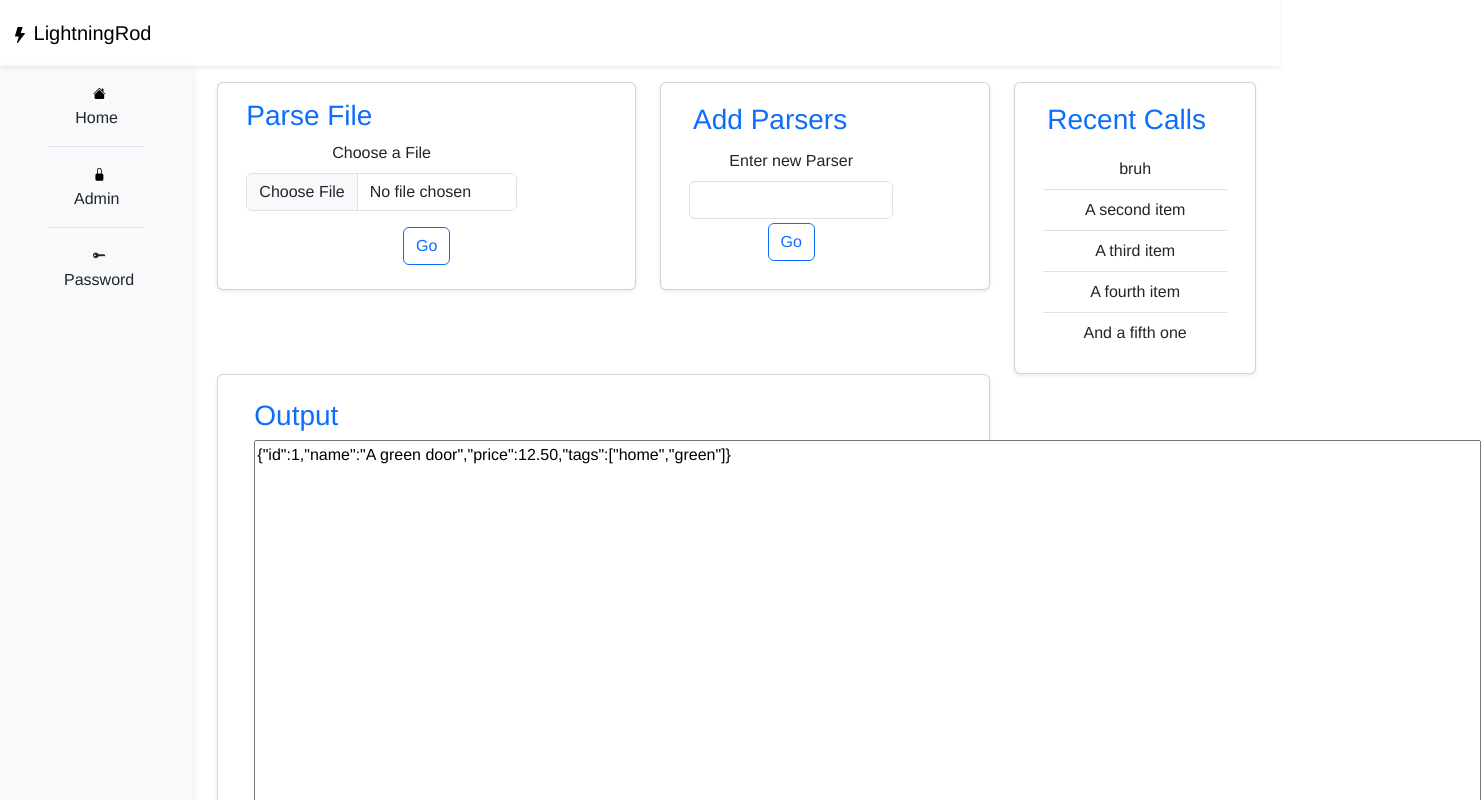
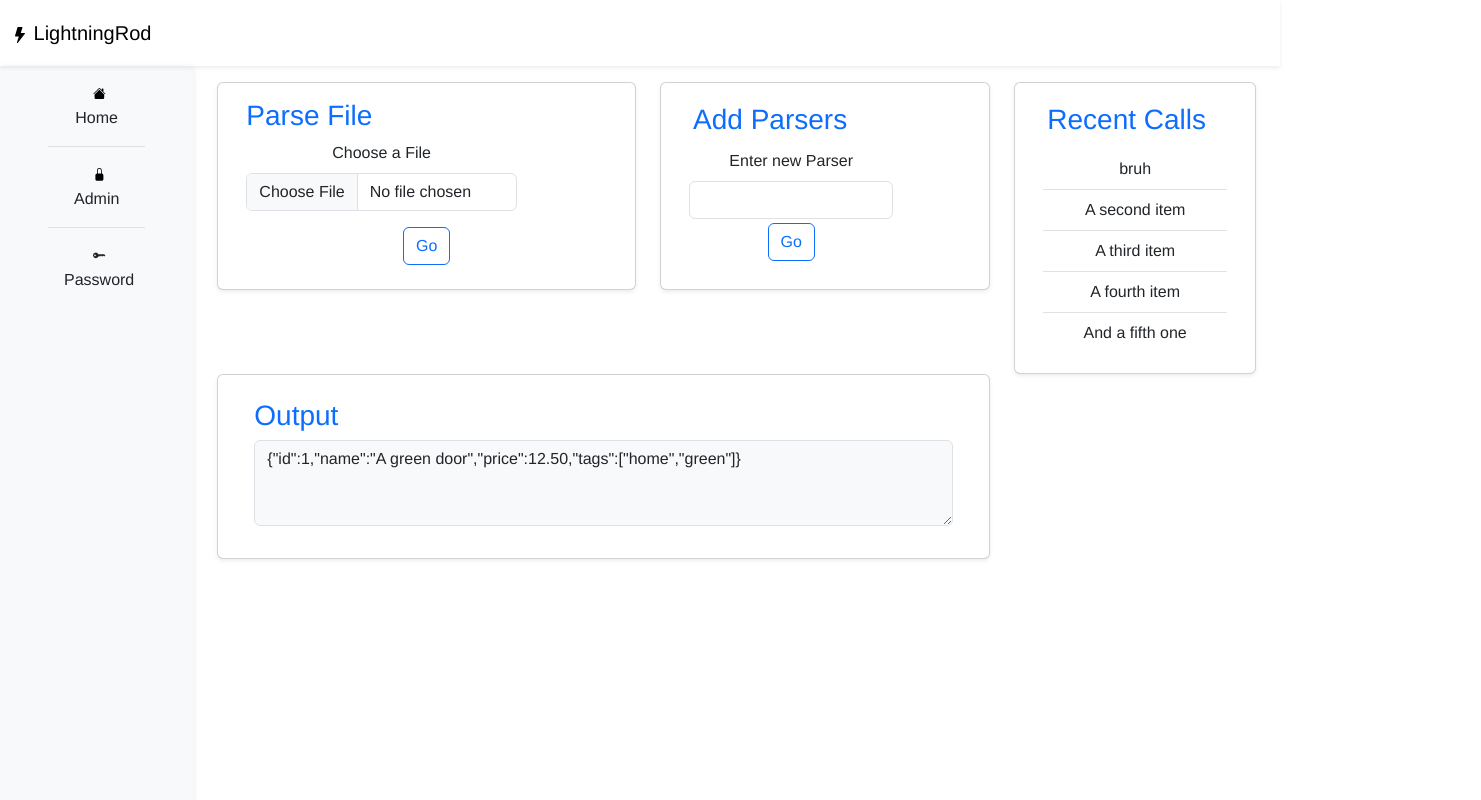
Before and after one commit to lightning-rod-org/lightningrod, a Vue app in the folder frontend/: page / in a window 1280 px wide. Shown: the top 800 px of the page, 1481 px wide, since content can reach past the window. Built offline with nearby package versions, Linux system fonts and the light colour scheme.

Commit message:
Fixed component
Fixed output component not scaling correctly

```diff
--- a/frontend/src/components/Output.vue
+++ b/frontend/src/components/Output.vue
@@ -7,7 +7,7 @@
                 <h3 class="text-start text-primary">Output</h3>
               </div>
                 <div class="col-12">
-                  <textarea v-model="jsonstr" rows="20" cols="130"></textarea>
+                  <textarea v-model="jsonstr" class="form-control bg-light" id="exampleFormControlTextarea1" rows="3"></textarea>
             </div>
             </div>
           </div>
```
